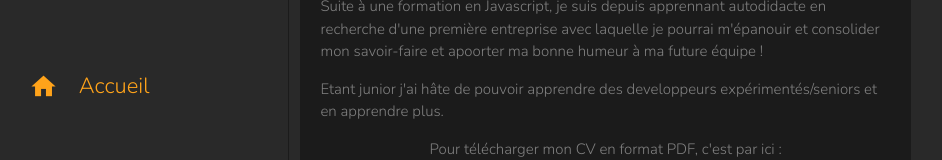
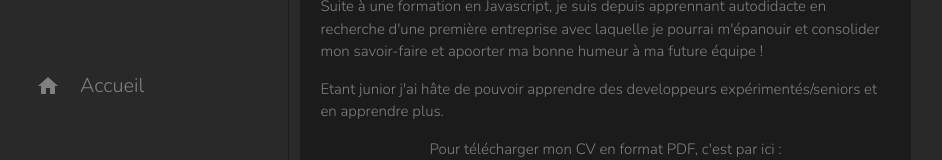
Before and after one commit to Wutzy/cv-react, a React (Create React App) app: page / in a window 1280 px wide. Shown: the part 275-435 px from the top of the page, without its empty margins (166-1108 px from the left). Built offline with nearby package versions, Linux system fonts and the light colour scheme.

Commit message:
change props path in menu component

```diff
--- a/src/components/menu/Menu.tsx
+++ b/src/components/menu/Menu.tsx
@@ -20,7 +20,7 @@ const Menu: FunctionComponent = () => {
     }
 
     const [menuItems, setMenuItems] = useState<MenuItem[]>([
-        { label: 'Accueil', value: 'Accueil', path: '/', icon: 'home', isSelected: isSelectedMenu('/') },
+        { label: 'Accueil', value: 'Accueil', path: '/cv-react', icon: 'home', isSelected: isSelectedMenu('/cv-react') },
         { label: 'Experiences', value: 'Experiences', path: '/knowledges', icon: 'dataset', isSelected: isSelectedMenu('/knowledges')},
         { label: 'Portfolio', value: 'Portfolio', path: '/portfolio', icon: 'folder', isSelected: isSelectedMenu('/portfolio')},
         { label: 'Contact', value: 'Contact', path: '/contact', icon: 'contacts', isSelected: isSelectedMenu('/contact')}
--- a/src/components/menu/menu-burger.tsx
+++ b/src/components/menu/menu-burger.tsx
@@ -15,7 +15,7 @@ const MenuBurger: FunctionComponent = () => {
     }
 
     const [menuItems, setMenuItems] = useState<MenuItem[]>([
-        { label: 'Accueil', value: 'Accueil', path: '/', icon: 'home', isSelected: isSelectedMenu('/') },
+        { label: 'Accueil', value: 'Accueil', path: '/cv-react', icon: 'home', isSelected: isSelectedMenu('/cv-react') },
         { label: 'Experiences', value: 'Experiences', path: '/knowledges', icon: 'dataset', isSelected: isSelectedMenu('/knowledges')},
         { label: 'Portfolio', value: 'Portfolio', path: '/portfolio', icon: 'folder', isSelected: isSelectedMenu('/portfolio')},
         { label: 'Contact', value: 'Contact', path: '/contact', icon: 'contacts', isSelected: isSelectedMenu('/contact')}
```
